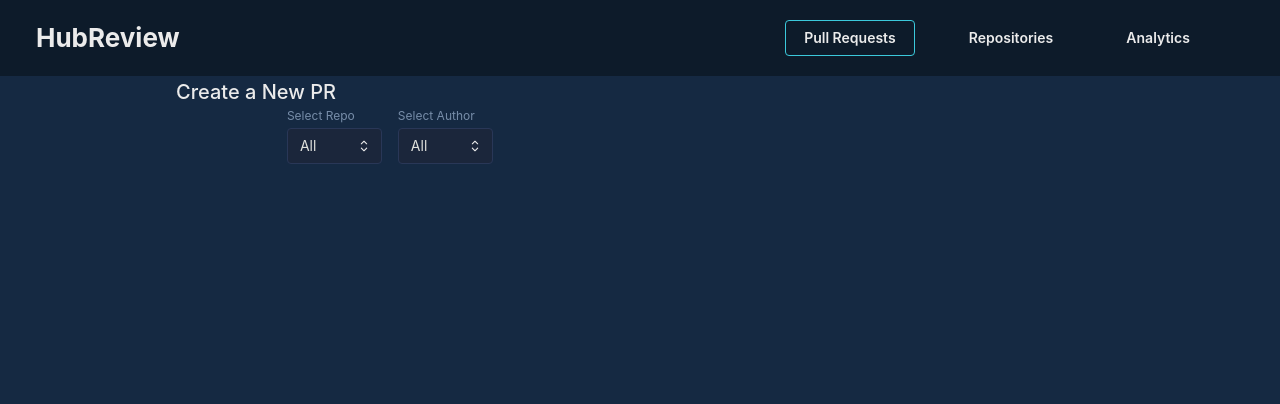
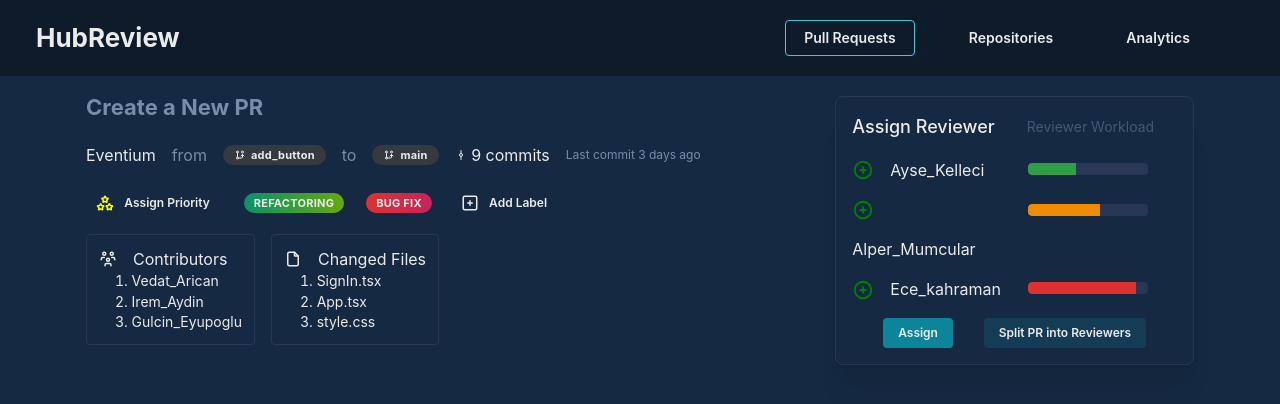
Before and after one commit to hubreviewapp/hubreview, a React (Vite) app in the folder web-client/: page /createPR in a window 1280 px wide. Shown: the top 404 px of the page. Built offline with nearby package versions, Linux system fonts and the light colour scheme.

Commit message:
feat: PRCreationPage.tsx, WorkloadBar.tsx

```diff
--- /dev/null
+++ b/web-client/src/components/WorkloadBarProps.tsx
@@ -0,0 +1,17 @@
+import {Progress, Box} from "@mantine/core";
+
+interface workloadBarProps {
+  workload: number;
+}
+function WorkloadBarProps({ workload }: workloadBarProps){
+  const color : string = workload > 70 ? "red" :
+    workload > 50 ? "yellow" :
+      "green";
+  return(
+    <Box w={"130px"} m={0}>
+      <Progress m={"5px"} size={"lg"} color={color} value={workload}/>
+    </Box>
+  );
+}
+
+export default WorkloadBarProps;
--- a/web-client/src/pages/PRCreationPage.tsx
+++ b/web-client/src/pages/PRCreationPage.tsx
@@ -1,35 +1,111 @@
-import {Container, Grid, NativeSelect, Text, TextInput} from "@mantine/core";
-import {useState} from "react";
+import {
+  Container, Grid, Group, Text, Title, Badge, rem,
+  Button, Paper, Stack, List,Flex
+} from "@mantine/core";
+import {IconGitBranch, IconGitCommit, IconStars,IconCirclePlus, IconSquarePlus, IconUsersGroup, IconFile} from "@tabler/icons-react";
+import LabelButton from "../components/LabelButton";
+import WorkloadBarProps from "../components/WorkloadBarProps";
 
 function PRCreationPage() {
-  const repos :string[] = ["All", "ReLink", "Eventium"]
-  const authors :string[] = ["All", "Ece-Kahraman", "Ayse-Kelleci"]
+  const branchIcon = <IconGitBranch style={{ width: rem(12), height: rem(12) }} />;
+  const sparklesIcon = <IconStars color={"yellow"} style={{ width: rem(18), height: rem(18) }} />;
+  const squarePlusIcon = <IconSquarePlus style={{ width: rem(18), height: rem(18) }} />;
+  return (
+    <Container size={"lg"}>
 
-  const [filteredRepo, setFilteredRepo] = useState("All");
-  const [filteredAuthor, setFilteredAuthor] = useState("All");
-  return (
-    <Container>
-      <Text fw={500} size={"xl"}>Create a New PR</Text>
-      <Grid w={"70%"}>
-        <Grid.Col span={2}>
+      <Grid>
+        <Grid.Col span={8}>
+          <Title mt={"md"} order={3} c={"dimmed"}>Create a New PR</Title>
+          <Group mt={"20px"} mb={"20px"}>
+            <Text order={3}>Eventium</Text>
+            <Text c={"dimmed"}>from</Text>
+            <Badge leftSection={branchIcon} color={"gray"} size={"md"} style={{textTransform: "lowercase"}}>add_button</Badge>
+            <Text c={"dimmed"}>to</Text>
+            <Badge leftSection={branchIcon} color={"gray"} size={"md"} style={{textTransform: "lowercase"}}>main</Badge>
+            <Text><IconGitCommit style={{ width: rem(12), height: rem(12) }} />  9 commits</Text>
+            <Text c={"dimmed"} size={"xs"}>Last commit 3 days ago</Text>
+          </Group>
+          <Group>
+            <Button leftSection={sparklesIcon} size={"xs"} variant={"subtle"} radius={"lg"}>Assign Priority</Button>
+            <LabelButton key={1} label={"Refactoring"} size={"md"}/>
+            <LabelButton key={2} label={"bug fix"} size={"md"}/>
+            <Button leftSection={squarePlusIcon} size={"xs"} variant={"subtle"} radius={"lg"}>Add Label</Button>
+          </Group>
+          <Group>
+          <Paper mt={"md"} p={"sm"} withBorder>
+            <Group>
+              <IconUsersGroup style={{ width: rem(18), height: rem(18) }} />
+              <Text>Contributors</Text>
+            </Group>
+            <List size={"sm"} withPadding type={"ordered"}>
+              <List.Item>Vedat_Arican</List.Item>
+              <List.Item>Irem_Aydin</List.Item>
+              <List.Item>Gulcin_Eyupoglu</List.Item>
+            </List>
+          </Paper>
+          <Paper mt={"md"} p={"sm"} withBorder>
+            <Group>
+              <IconFile style={{ width: rem(18), height: rem(18) }} />
+              <Text>Changed Files</Text>
+            </Group>
+            <List size={"sm"} withPadding type={"ordered"}>
+              <List.Item>SignIn.tsx</List.Item>
+              <List.Item>App.tsx</List.Item>
+              <List.Item>style.css</List.Item>
+            </List>
+          </Paper>
+          </Group>
         </Grid.Col>
-        <Grid.Col span={2}>
-          <NativeSelect
-            description="Select Repo"
-            value={filteredRepo}
-            onChange={(event) => setFilteredRepo(event.currentTarget.value)}
-            data={repos}
-          />
-        </Grid.Col>
-        <Grid.Col span={2}>
-          <NativeSelect
-            description="Select Author"
-            value={filteredAuthor}
-            onChange={(event) => setFilteredAuthor(event.currentTarget.value)}
-            data={authors}
-          />
+        <Grid.Col span={4}>
+          <Paper shadow="xl" radius="md" p="md" mt={"lg"} withBorder>
+            <Stack>
+              <Group>
+                <Text fw={500} size={"lg"}>Assign Reviewer</Text>
+                <Text ml={"md"} size={"sm"} color={"#415A77"}>Reviewer Workload</Text>
+              </Group>
+              <Grid>
+                <Grid.Col span={6}>
+                  <Group>
+                    <IconCirclePlus color={"green"} style={{width: rem(22), height: rem(22) }} />
+                    <Text>Ayse_Kelleci</Text>
+                  </Group>
+                </Grid.Col>
+                <Grid.Col span={6}>
+                  <WorkloadBarProps workload={40}/>
+                </Grid.Col>
+              </Grid>
+              <Grid>
+                <Grid.Col span={6}>
+                  <Group>
+                    <IconCirclePlus color={"green"} style={{width: rem(22), height: rem(22) }} />
+                    <Text>Alper_Mumcular</Text>
+                  </Group>
+                </Grid.Col>
+                <Grid.Col span={6}>
+                  <WorkloadBarProps workload={60}/>
+                </Grid.Col>
+              </Grid>
+              <Grid>
+                <Grid.Col span={6}>
+                  <Group>
+                    <IconCirclePlus color={"green"} style={{width: rem(22), height: rem(22) }} />
+                    <Text>Ece_kahraman</Text>
+                  </Group>
+                </Grid.Col>
+                <Grid.Col span={6}>
+                  <WorkloadBarProps workload={90}/>
+                </Grid.Col>
+              </Grid>
+
+              <Flex justify={"space-evenly"}>
+                <Button size={"xs"} variant={"filled"}>Assign</Button>
+                <Button size={"xs"} variant={"light"} >Split PR into Reviewers</Button>
+              </Flex>
+            </Stack>
+          </Paper>
         </Grid.Col>
       </Grid>
+
     </Container>
    );
 }
--- a/web-client/src/pages/PRListPage.tsx
+++ b/web-client/src/pages/PRListPage.tsx
@@ -26,7 +26,7 @@ function PRList() {
 
 
   return (
-    <Flex h={"550px"} p={0} m={0} w="100%" justify="space-evenly"  align={"center"} direction="column" >
+    <Flex h={"500px"} p={0} m={0} w="100%" justify="space-evenly"  align={"center"} direction="column" >
 
       <Grid w={"70%"}>
         <Grid.Col span={2}>
```
